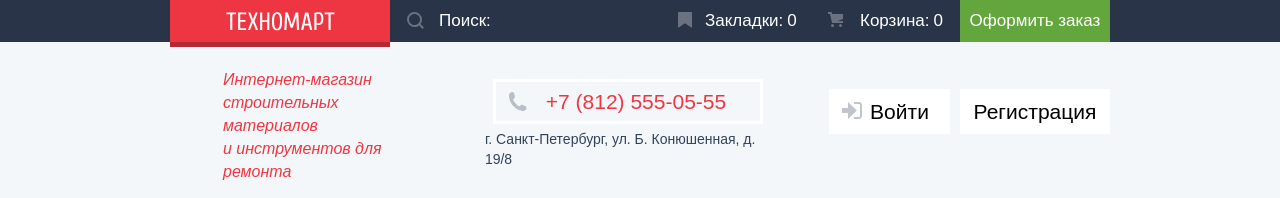
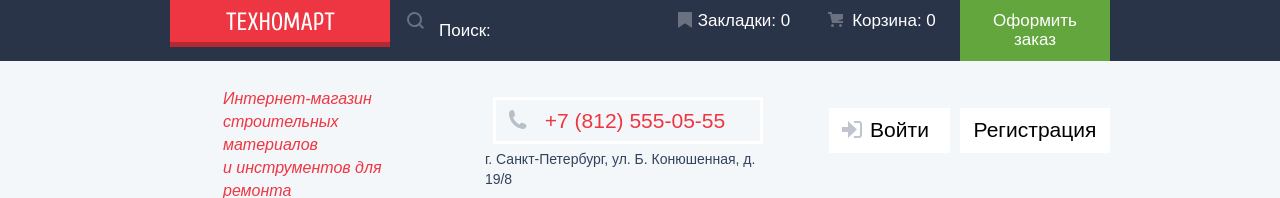
Before and after one commit to yaz47/794285-technomart-25, a plain HTML site: page index.html in a window 1280 px wide. Shown: the top 198 px of the page. Drawn offline with Linux system fonts and the light colour scheme; a web font is replaced by a local one.

Commit message:
Refactored header blocks for ie11

```diff
--- a/css/style.css
+++ b/css/style.css
@@ -133,13 +133,13 @@
 .search-form__search-input {
   width: 100%;
   height: 100%;
+  padding: 10px;
   padding-left: 49px;
 
   font-family: "Cuprum", Arial, sans-serif;
   font-size: 17px;
   font-weight: normal;
   line-height: 1.1;
-  vertical-align: top;
   color: #000000;
 
   border: none;
@@ -185,26 +185,23 @@
 .site-header__basket,
 .site-header__order {
   position: relative;
-  display: flex;
-  align-items: center;
+  display: inline-block;
   width: 150px;
   min-height: 42px;
-  padding-left: 45px;
+  padding: 12px;
+  padding-left: 30px;
 
   font-family: "Cuprum", Arial, sans-serif;
   font-size: 17px;
   font-weight: normal;
   line-height: 1.1;
+  text-align: center;
+  vertical-align: middle;
   color: #ffffff;
 }
 
-.site-header__basket {
-  padding-left: 50px;
-}
-
 .site-header__order {
-  justify-content: center;
-  padding: 0;
+  padding: 12px;
 }
 
 .site-header__bookmarks,
@@ -291,11 +288,11 @@
 .site-header__basket:active::before {
   opacity: 0.5;
 }
-
+/*
 .site-header__bookmarks-count,
 .site-header__basket-count {
-  padding-left: 4px;
-}
+  /* padding-left: 4px;
+} */
 
 .site-header__bottom-container {
   display: flex;
@@ -338,20 +335,20 @@
 
 .site-header__phone {
   position: relative;
-  display: flex;
-  justify-content: center;
-  align-items: center;
+  display: block;
   width: 270px;
   min-height: 45px;
   margin: 0;
   margin-top: 5px;
   margin-right: 25px;
-  padding-left: 17px;
+  padding: 10px;
+  padding-left: 25px;
 
   font-family: "Cuprum", Arial, sans-serif;
   font-size: 21px;
   font-weight: normal;
   line-height: 1;
+  text-align: center;
   color: #ee3643;
 
   border: solid 3px #ffffff;
@@ -394,16 +391,16 @@
 .user__login,
 .user__registry {
   position: relative;
-  display: flex;
-  flex-flow: row wrap;
-  justify-content: center;
-  align-items: center;
+  display: inline-block;
   min-height: 45px;
+  padding: 10px;
 
   font-family: "Cuprum", Arial, sans-serif;
   font-size: 21px;
   font-weight: normal;
   line-height: 1.1;
+  text-align: center;
+  vertical-align: middle;
   color: #000000;
 
   background-color: #ffffff;
@@ -423,7 +420,7 @@
 .user__login {
   width: 121px;
   margin-bottom: 20px;
-  padding-left: 20px;
+  padding-left: 30px;
 }
 
 .user__login::before {
```
